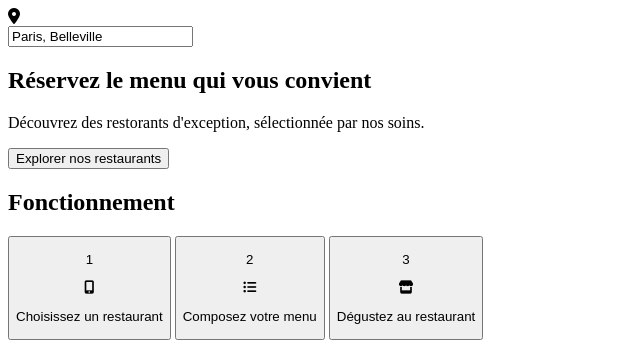
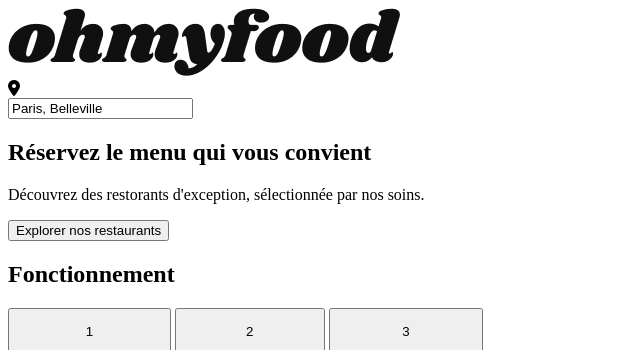
Before and after one commit to UrbanWilfried/Projet4, a plain HTML site: page index.html in a window 1280 px wide. Shown: the top 350 px of the page, without its empty margins (0-640 px from the left). Drawn offline with nearby package versions, Linux system fonts and the light colour scheme; files that its build step writes are made by us from their sources; a web font is replaced by a local one.

Commit message:
On branch master

```diff
--- a/index.html
+++ b/index.html
@@ -16,7 +16,9 @@
 
 <body>
     <header>
-        <a img src="image/logo/ohmyfood.png" alt="ohmyfood"></a>
+        <a>
+            <img src="image/logo/ohmyfood.png" alt="ohmyfood">
+        </a>
     </header>
     <main>
         <form>
--- a/scss/base/style.scss
+++ /dev/null
@@ -1 +0,0 @@
-@import "./utils/_variables.scss";
--- /dev/null
+++ b/scss/layout/_header.scss
@@ -0,0 +1,4 @@
+header {
+    display: flex;
+    justify-content: space-around;
+}
--- /dev/null
+++ b/scss/main.scss
@@ -0,0 +1 @@
+@import "./utils/_variables.scss";
```
Also changed, not shown: scss/base/_reset.scss (added), scss/layout/_footer.scss (added), scss/layout/_navigation.scss (added), scss/page/_home.scss (added), scss/utils/_functions.scss (added), scss/utils/_mixins.scss (added), scss/utils/_placeholders.scss (added).
